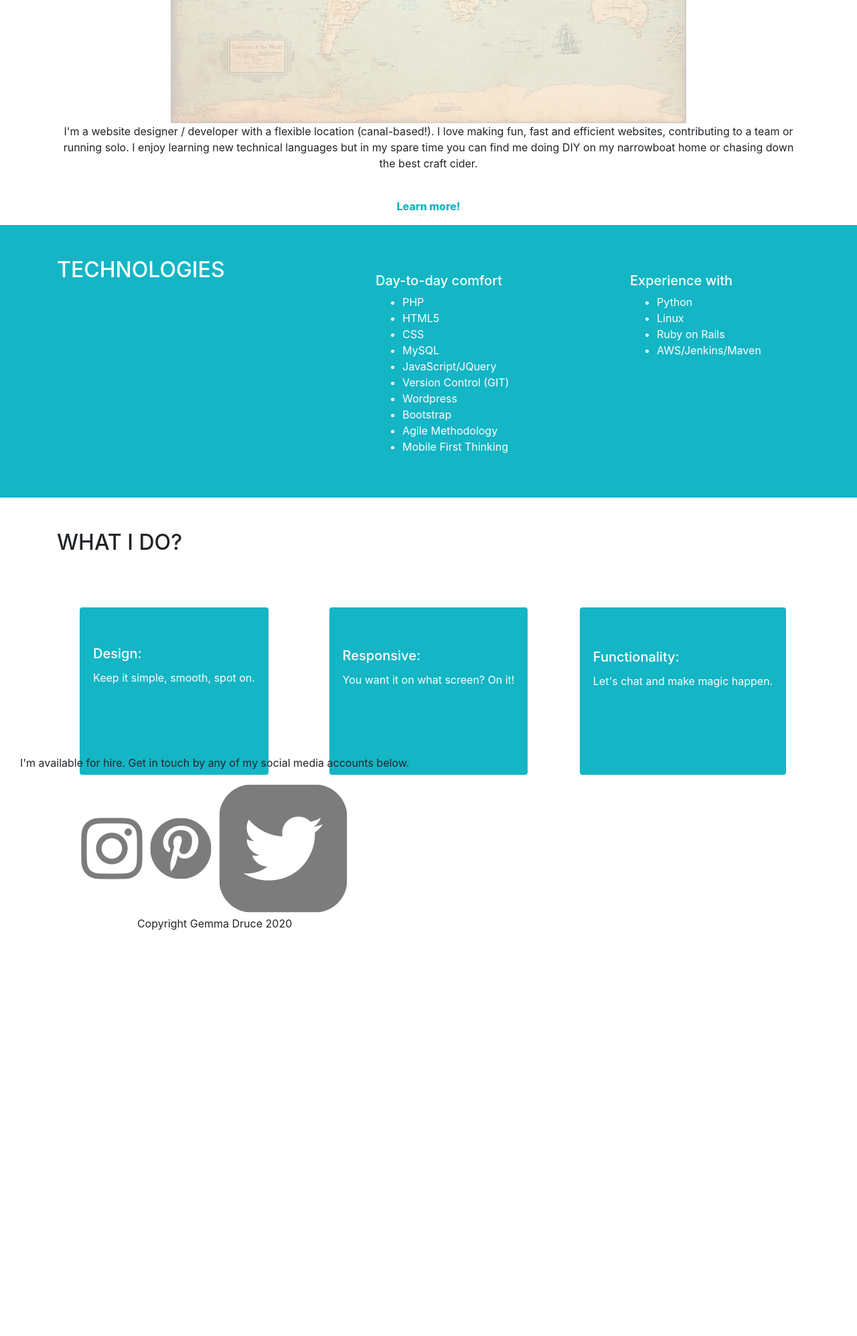
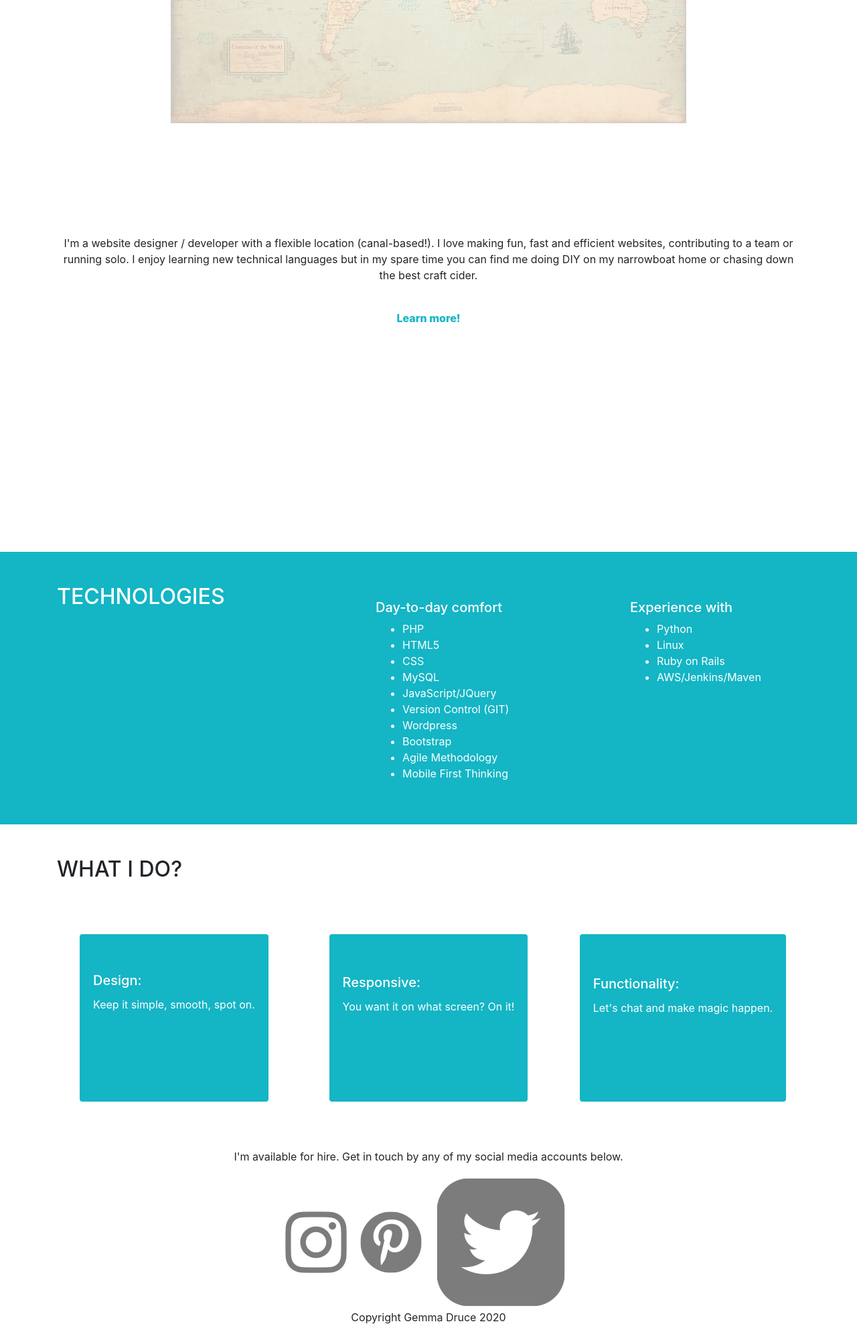
Before and after one commit to GemmieDodger/portfolioGem, a PHP site: page / in a window 1280 px wide. Shown: the part 457-2452 px from the top of the page at 67% size. Before the commit the page ends 1846 px from the top, so only its background shows below. Run offline with PHP 8.4, Linux system fonts and the light colour scheme; some libraries are stand-ins or nearby versions.

Commit message:
updating CSS - social buttons  and about me update

```diff
--- a/public/css/styles.css
+++ b/public/css/styles.css
@@ -45,6 +45,16 @@ body {
 
 }
 
+.aboutme {
+    height: 80% !important;
+}
+
+.caption-about {
+    padding-top:15% !important;
+}
+/*.card-section {
+    height: 80%;
+}*/
 
 /*LEARN MORE BUTTON*/
 
@@ -163,12 +173,21 @@ a:hover {
 
 /*FOOTER*/
 
-#footer {
-    position: absolute;
+#myfooter {
+    position: relative !important;/*absolute*/
     bottom: 0;
-    height: 100px;
+    height: 100px !important;
+    width: 100% !important;
 }
 
+.social-button {
+/*    max-width: 30px;
+    max-height: 30px;*/
+    margin-right: 10px;
+}
+.footer-margin {
+    margin-top: 40px !important;
+}
 /*PORTFOLIO*/
 
 .gallery-filter {
--- a/views/layout.php
+++ b/views/layout.php
@@ -32,26 +32,26 @@
     <div>
         <?php require_once('routes.php'); ?>
     </div>
-    <footer id="footer">
+    <footer id="myfooter">
 
         <div class="container">
             <div class="container">
                 <div class="break row">
-                    <div class="col-md-12 align-self-center">
-                        <p class="text-center">I'm available for hire. Get in touch by any of my social media accounts below.</p>
+                    <div class="col-md-12 text-center align-self-center">
+                        <p>I'm available for hire. Get in touch by any of my social media accounts below.</p>
                     </div>
                 </div>
             </div>
             <div class= "row" >
-                <div class="mx-auto text-center footer-margin">
-                    <a href="https://www.instagram.com/gemmadruce/" target="_blank" rel="noopener"><img class="f-social" src="public/images/instagram.png" alt="Instagram social icon"></a>
-                    <a href="https://www.pinterest.co.uk/petalsnow/" target="_blank" rel="noopener"><img class="f-social" src="public/images/pinterest.png" alt="Pinterest social icon"></a>
-                    <a href="https://twitter.com/GemmaDruce" target="_blank" rel="noopener"><img class="f-social" src="public/images/twitter.png" alt="Twitter social icon"></a>
+                <div class="mx-auto">
+                    <a href="https://www.instagram.com/gemmadruce/" target="_blank" rel="noopener"><img class="social-button f-social" src="public/images/instagram.png" alt="Instagram social icon"></a>
+                    <a href="https://www.pinterest.co.uk/petalsnow/" target="_blank" rel="noopener"><img class="social-button f-social" src="public/images/pinterest.png" alt="Pinterest social icon"></a>
+                    <a href="https://twitter.com/GemmaDruce" target="_blank" rel="noopener"><img class="social-button f-social" src="public/images/twitter.png" alt="Twitter social icon"></a>
                 </div>
             </div>
 
             <div class="row">
-                <p class = "text-center mx-auto  footer-margin">Copyright Gemma Druce 2020</p>
+                <p class = "text-center mx-auto">Copyright Gemma Druce 2020</p>
             </div>
         </div>
 
--- a/views/pages/about.php
+++ b/views/pages/about.php
@@ -17,7 +17,7 @@
 </section>
 
 <!--MAIN-->
-<section>
+<section class="aboutme">
     <div class="container">
         <div class="align-self-center row text-center mx-auto caption-about">
             <div >
@@ -88,7 +88,7 @@
         </div>
     </div>
 </section>
-<section class="col-xs-12">
+<section class="col-xs-12 card-section">
     <div class="container">
         <h2 class="text-uppercase animation-element slide-left mt-5">What I do?</h2>
         <div id="keys" class="row  white-font">
```
